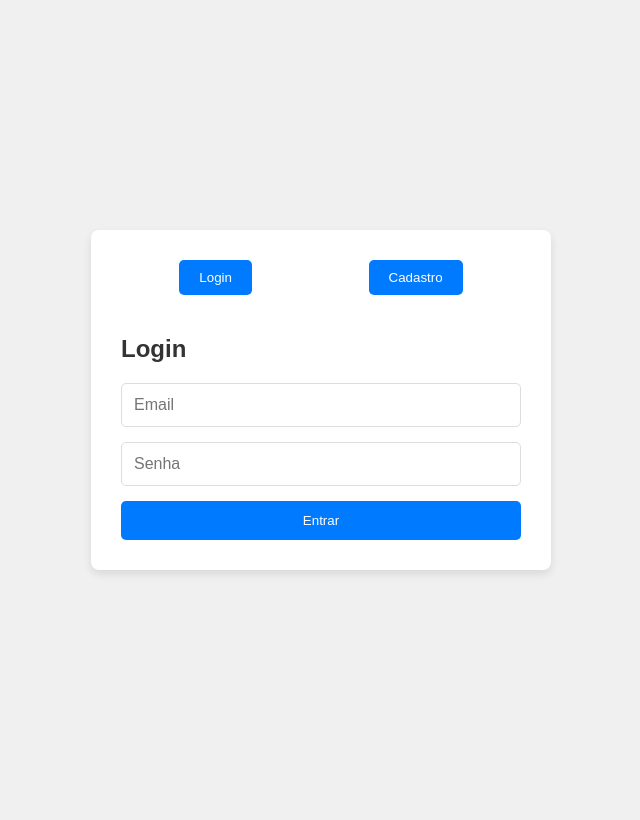
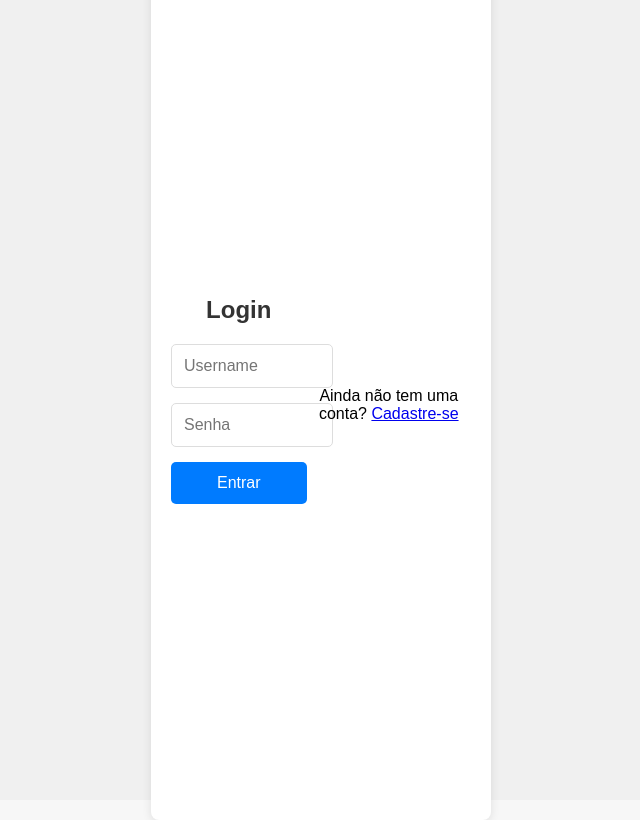
Before and after one commit to Jp-moraiss/Soli, a Django app: page / in a window 1280 px wide. Shown: the whole page, without its empty margins (319-959 px from the left). Before the commit the page ends 574 px from the top, so only its background shows below. Run offline with Django 5.2, Linux system fonts and the light colour scheme; parts of the project's set-up code (start-up, migrations or seed data) failed here and were passed over.

Commit message:
login function added

```diff
--- a/app_soli/templates/login.html
+++ b/app_soli/templates/login.html
@@ -1,59 +1,71 @@
 <!DOCTYPE html>
-<html lang="en">
+<html lang="pt-br">
 <head>
     <meta charset="UTF-8">
     <meta name="viewport" content="width=device-width, initial-scale=1.0">
     <title>Login e Cadastro</title>
     {% load static %}
     <link rel="stylesheet" href="{% static 'css/login.css' %}">
+    <style>
+        body {
+            font-family: Arial, sans-serif;
+            background-color: #f0f0f0;
+            display: flex;
+            justify-content: center;
+            align-items: center;
+            height: 100vh;
+            margin: 0;
+        }
+        .container {
+            background: white;
+            padding: 20px;
+            border-radius: 8px;
+            box-shadow: 0 2px 10px rgba(0, 0, 0, 0.1);
+            width: 300px;
+        }
+        h2 {
+            margin: 0 0 20px;
+            text-align: center;
+        }
+        input {
+            width: 100%;
+            padding: 10px;
+            margin-bottom: 10px;
+            border: 1px solid #ccc;
+            border-radius: 4px;
+        }
+        button {
+            width: 100%;
+            padding: 10px;
+            border: none;
+            border-radius: 4px;
+            background-color: #5cb85c;
+            color: white;
+            font-size: 16px;
+        }
+        button:hover {
+            background-color: #4cae4c;
+        }
+        .toggle {
+            text-align: center;
+            margin-top: 10px;
+        }
+    </style>
 </head>
 <body>
     <div class="container">
-        <div class="form-container">
-            <div class="form-toggle">
-                <button id="login-btn">Login</button>
-                <button id="register-btn">Cadastro</button>
-            </div>
+        <!-- Formulário de Login -->
+        <form id="login-form" action="{% url 'app_soli:login' %}" method="post">
+            {% csrf_token %}
+            <h2>Login</h2>
+            <input type="text" placeholder="Username" name="username" required>
+            <input type="password" placeholder="Senha" name="senha" required>
+            <button type="submit">Entrar</button>
+        </form>
 
-            <!-- Formulário de Login -->
-            <form id="login-form">
-                <h2>Login</h2>
-                <input type="email" placeholder="Email" required>
-                <input type="password" placeholder="Senha" required>
-                <button type="submit">Entrar</button>
-            </form>
-
-            <!-- Formulário de Cadastro -->
-            <form id="register-form" style="display: none;">
-                <h2>Cadastro</h2>
-                <input type="text" placeholder="Nome" required>
-                <input type="email" placeholder="Email" required>
-                <input type="password" placeholder="Senha" required>
-                <input type="password" placeholder="Confirme a Senha" required>
-                <button type="submit">Cadastrar</button>
-            </form>
+        <div class="toggle">
+            <span>Ainda não tem uma conta? <a href="{% url 'app_soli:cadastro' %}">Cadastre-se</a></span>
         </div>
     </div>
-
-    <script>
-        const loginBtn = document.getElementById('login-btn');
-        const registerBtn = document.getElementById('register-btn');
-        const loginForm = document.getElementById('login-form');
-        const registerForm = document.getElementById('register-form');
-
-        loginBtn.addEventListener('click', () => {
-            loginForm.style.display = 'block';
-            registerForm.style.display = 'none';
-            loginBtn.classList.add('active');
-            registerBtn.classList.remove('active');
-        });
-
-        registerBtn.addEventListener('click', () => {
-            registerForm.style.display = 'block';
-            loginForm.style.display = 'none';
-            registerBtn.classList.add('active');
-            loginBtn.classList.remove('active');
-        });
-    </script>
 </body>
 </html>
--- a/app_soli/urls.py
+++ b/app_soli/urls.py
@@ -4,8 +4,9 @@ from . import views
 app_name = 'app_soli'
 
 urlpatterns = [
-    path('', views.login, name='login'),
-    path('home', views.home, name='home'),
+   path('', views.login_view, name='login'),  # Página de login
+    path('cadastro/', views.cadastro_view, name='cadastro'),  # Página de cadastro
+    path('home/', views.home, name='home'),
     path('add/', views.add, name='add'),
     path('verculturas/', views.verculturas, name='verculturas'),
     path('excluir/<int:lembrete_id>/', views.excluir_lembrete, name='excluir_lembrete'),
--- a/app_soli/views.py
+++ b/app_soli/views.py
@@ -1,6 +1,9 @@
 from django.shortcuts import render, redirect, get_object_or_404
 from .models import Reminder, Cultura
 from django.contrib import messages
+from django.contrib.auth import authenticate, login as auth_login, logout as auth_logout
+from django.contrib.auth.models import User
+from django.contrib.auth.decorators import login_required
 
 def home(request):
     if request.method == 'POST':
@@ -71,3 +74,36 @@ def excluir_lembrete(request, lembrete_id):
     lembrete = get_object_or_404(Reminder, id=lembrete_id)
     lembrete.delete()
     return redirect('app_soli:home')
+
+def login_view(request):
+    if request.method == 'POST':
+        username = request.POST['username']
+        senha = request.POST['senha']
+
+        user = authenticate(request, username=username, password=senha)
+
+        if user is not None:
+            auth_login(request, user)
+            return redirect('app_soli:home')  # Redireciona para a página inicial após o login
+        else:
+            messages.error(request, 'Usuário ou senha inválidos')
+            return redirect('app_soli:login')
+
+    return render(request, 'login.html')
+
+
+def cadastro_view(request):
+    if request.method == 'POST':
+        username = request.POST.get('username')
+        email = request.POST.get('email')
+        senha = request.POST.get('senha')
+
+        if User.objects.filter(username=username).exists():
+            messages.error(request, 'Usuário já existe')
+            return redirect('app_soli:cadastro')
+
+        User.objects.create_user(username=username, email=email, password=senha)
+        messages.success(request, 'Usuário criado com sucesso')
+        return redirect('app_soli:login')
+
+    return render(request, 'login.html')  # Retorna para o mesmo template de login para o cadastro
```
Also changed, not shown: db.sqlite3.
